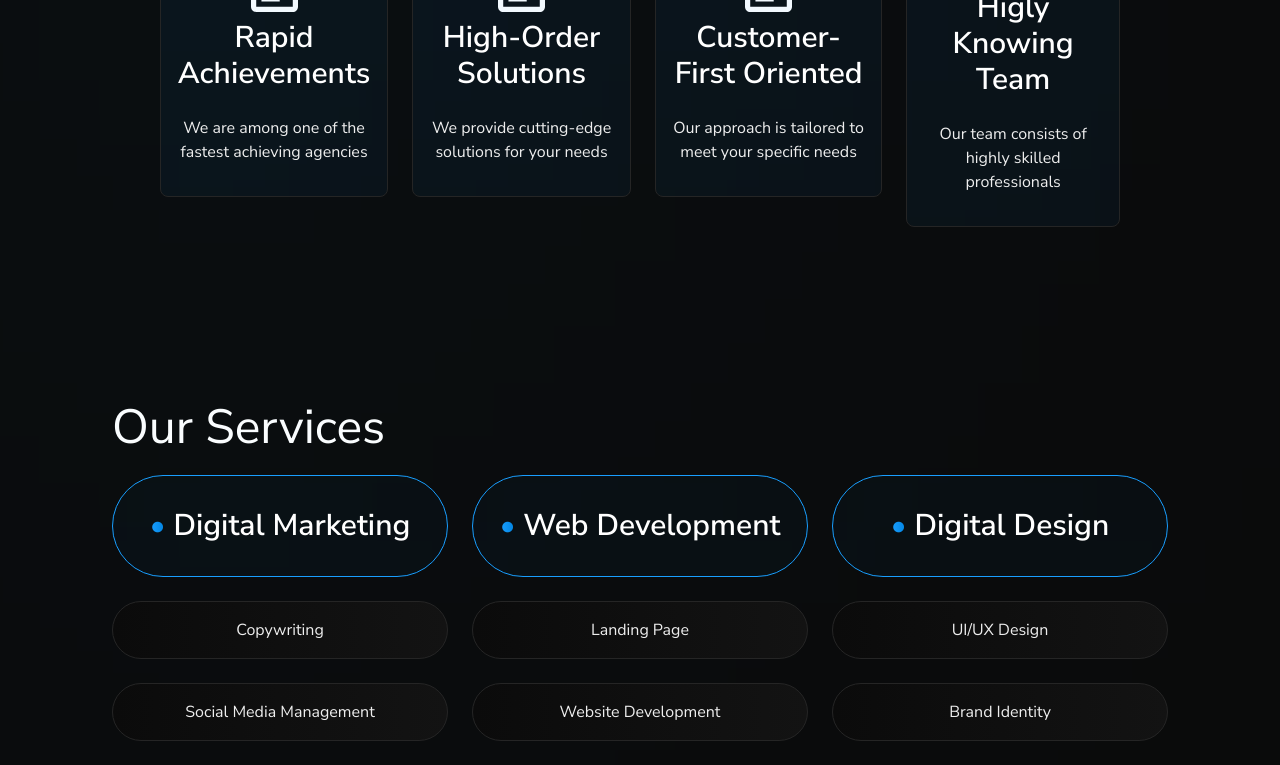
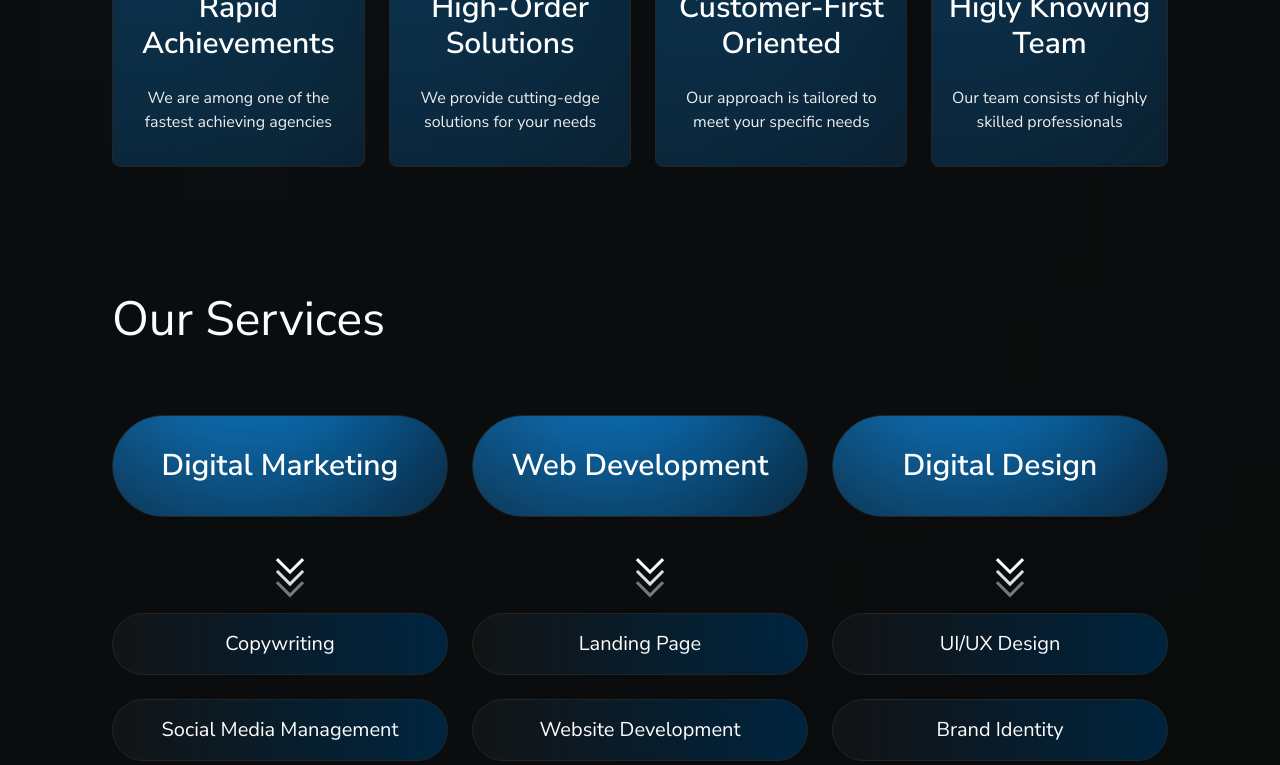
Before and after one commit to zrvnarmarin/BitLyte-Studios-Website, a Next.js app: page / in a window 1280 px wide. Shown: the part 1000-1765 px from the top of the page. Built offline with nearby package versions, Linux system fonts and the light colour scheme.

Commit message:
home page route services section got restyled; added animated arrow to point from service category to services;

```diff
--- a/app/(home-sections)/ServicesSection.tsx
+++ b/app/(home-sections)/ServicesSection.tsx
@@ -1,16 +1,15 @@
 "use client";
 
-import React, { useState, Fragment } from "react";
+import React from "react";
 import Image, { StaticImageData } from "next/image";
 import SectionWrapper from "../components/SectionWrapper";
 import FacilityCardImageThree from "../../public/images/Rectangle 1.svg";
 import ArrowRight from "../../public/images/Rectangle 1.svg";
 import "../../public/test.css";
 import Link from "next/link";
+import "../../public/styles/twoWayArrow.css";
 
 export default function ServicesSection() {
-  const [activeIndex, setActiveIndex] = useState(0);
-
   return (
     <SectionWrapper>
       <h2 className="w-full text-5xl text-[#ffffff]">Our Services</h2>
@@ -18,19 +17,27 @@ export default function ServicesSection() {
       {/* Blur background */}
       {/* <div className="w-16 h-16 absolute top-0 bg-gradient-to-r from-[#1A9FFF] to-[#0083E0] z-10 blur-[30px]"></div> */}
 
-      <div className="w-full flex flex-row items-center gap-6">
+      <div className="w-full flex flex-row items-center gap-6 pt-12">
         {facilityCardData.map((service) => (
           <div key={service.id} className="w-full flex flex-col gap-6">
             <div
-              className={`overflow-hidden relative w-full flex flex-col items-center justify-center rounded-full p-4 py-8 cursor-pointer bg-[#0b0b0b] border-[0.5px] border-[#1A9FFF]`}
+              className={`overflow-hidden relative w-full flex flex-col items-center justify-center rounded-full p-4 py-8 bg-[#0b0b0b] border-[0.5px] border-[#252525]`}
             >
               {/* Blur background */}
-              <div className="w-72 h-72 absolute inset-0 bg-gradient-to-r from-[#1A9FFF] to-[#0083E0] z-10 blur-[930px]"></div>
+              <div className="w-96 h-96 absolute right-0 bottom-0 bg-gradient-to-r from-[#1A9FFF] to-[#0083E0] z-10 blur-[130px]"></div>
               <div className="flex flex-row items-center justify-center gap-1">
                 <h3 className="flex items-center gap-2 text-[#ffffff] font-semibold text-3xl z-20 text-center">
-                  <span className="custom-text">&#x2022;</span>
                   {service.title}
                 </h3>
+              </div>
+            </div>
+
+            {/* Animated arrow */}
+            <div className="w-full flex items-center justify-center -rotate-90  pb-12">
+              <div className="arrow">
+                <span></span>
+                <span></span>
+                <span></span>
               </div>
             </div>
 
@@ -39,12 +46,14 @@ export default function ServicesSection() {
               <Link
                 href={`/services/${s}`}
                 key={s}
-                className="flex flex-col gap-6"
+                className="group flex flex-col gap-6 relative overflow-hidden rounded-full bg-gradient-to-r from-[#131313] to-[#00243e]"
               >
-                <p className="bg-gradient-to-r from-[#0b0b0b] to-[#131313] flex gap-2 items-center justify-center w-full text-base text-[#eeeeee] font-normal z-20 rounded-full border-[0.5px] border-[#252525] px-8 py-4">
+                <div className="hover:bg-[#e3e3e3] hover:text-[#000000] flex gap-2 items-center justify-center w-full text-[#ffffff] font-normal text-xl z-20 rounded-full border-[0.5px] border-[#252525] px-8 py-4">
                   {s}
-                  {/* <RightArrow /> */}
-                </p>
+                  <div className="group-hover:visible hidden">
+                    <RightArrow />
+                  </div>
+                </div>
               </Link>
             ))}
           </div>
@@ -147,7 +156,7 @@ export const facilityCardData: ServiceCardType[] = [
   },
 ];
 
-const RightArrow = ({ strokeWidth = 0.5, color = '#ffffff' }) => (
+const RightArrow = ({ strokeWidth = 0.1, color = "#252525" }) => (
   <svg
     width="20px"
     height="20px"
@@ -158,7 +167,13 @@ const RightArrow = ({ strokeWidth = 0.5, color = '#ffffff' }) => (
   >
     <title>right-arrow</title>
     <desc>Created with Sketch.</desc>
-    <g id="icons" stroke="none" strokeWidth={strokeWidth} fill="none" fillRule="evenodd">
+    <g
+      id="icons"
+      stroke="none"
+      strokeWidth={strokeWidth}
+      fill="none"
+      fillRule="evenodd"
+    >
       <g
         id="ui-gambling-website-lined-icnos-casinoshunter"
         transform="translate(-1511.000000, -158.000000)"
--- a/app/(home-sections)/WhyUsSection.tsx
+++ b/app/(home-sections)/WhyUsSection.tsx
@@ -10,7 +10,7 @@ export default function WhyUsSection() {
   return (
     <SectionWrapper>
       <h2 className="w-full text-5xl text-[#ffffff] z-20">Why Choose Us</h2>
-      <div className="relative flex items-center justify-between gap-6 rounded-lg p-12 ">
+      <div className="relative flex items-center justify-between gap-6 rounded-lg pt-12">
 
         {/* Blur background */}
         <div className="w-64 h-64 absolute inset-0 bg-gradient-to-r from-[#1A9FFF] to-[#0083E0] z-10 blur-[930px]"></div>
@@ -25,8 +25,8 @@ export default function WhyUsSection() {
             {/* Reason Card */}
             <div className="relative flex flex-col items-center justify-center gap-2 z-20">
               {/* Blur background */}
-              <div className="w-96 h-96 absolute right-0 bottom-0 bg-gradient-to-r from-[#1A9FFF] to-[#0083E0] z-10 blur-[830px]"></div>
-              <div className="flex items-center ">
+              <div className="w-96 h-96 absolute right-0 bottom-0 bg-gradient-to-r from-[#1A9FFF] to-[#0083E0] z-10 blur-[230px]"></div>
+              <div className="flex items-center z-30">
                 <UniqueSellingPointIconThree />
               </div>
               <h3 className="w-full text-[#ffffff] font-semibold text-3xl text-center z-20">
--- /dev/null
+++ b/public/styles/twoWayArrow.css
@@ -0,0 +1,40 @@
+.arrow {
+    position: absolute;
+    top: 50%;
+    left: 50%;
+    transform: translate(-50%, -50%);
+    transform: rotate(90deg);
+}
+
+.arrow span {
+    display: block;
+    width: 20px;
+    height: 20px;
+    border-bottom: 3px solid white;
+    border-right: 3px solid white;
+    transform: rotate(45deg);
+    margin: -10px;
+    animation: animate 2s infinite;
+}
+
+.arrow span:nth-child(2) {
+    animation-delay: -0.2s;
+}
+
+.arrow span:nth-child(3) {
+    animation-delay: -0.4s;
+}
+
+@keyframes animate {
+    0% {
+        opacity: 0;
+        transform: rotate(45deg) translate(-7px, -7px);
+    }
+    50% {
+        opacity: 1;
+    }
+    100% {
+        opacity: 0;
+        transform: rotate(45deg) translate(7px, 7px);
+    }
+}
```
